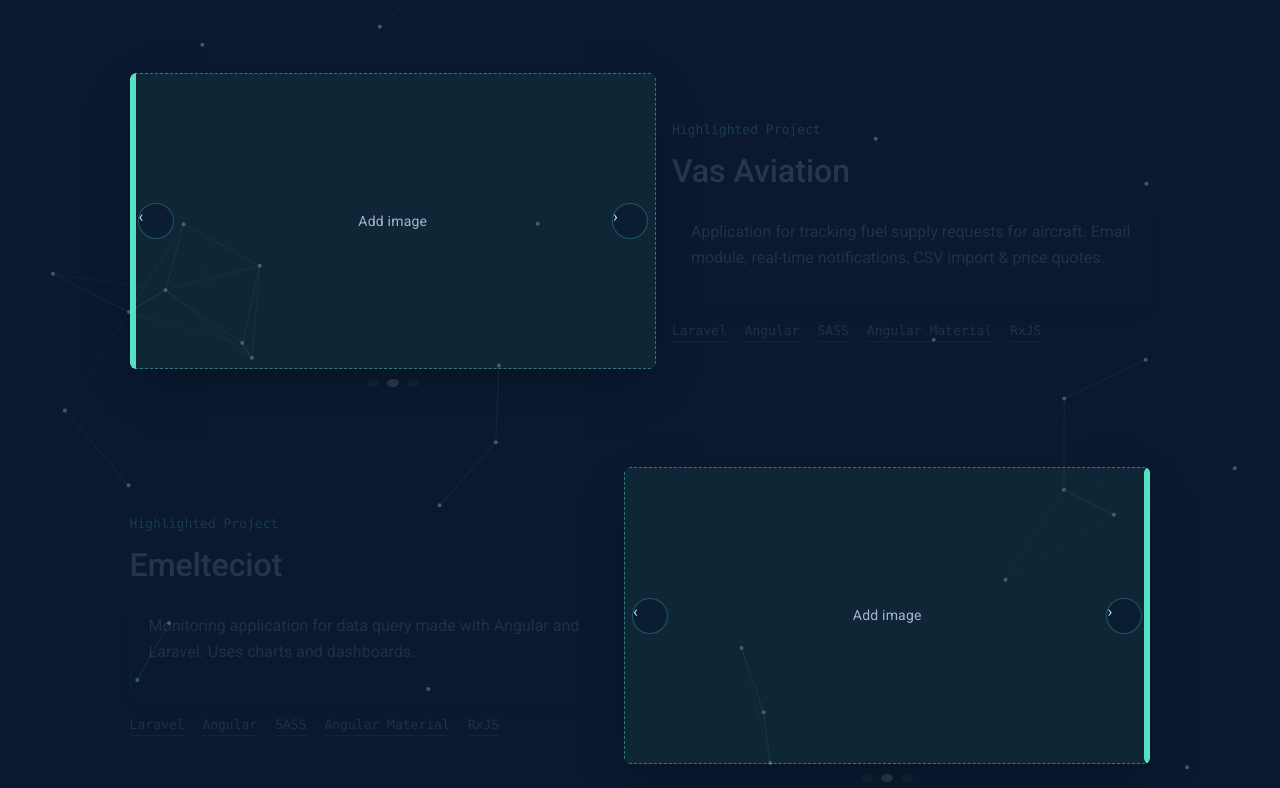
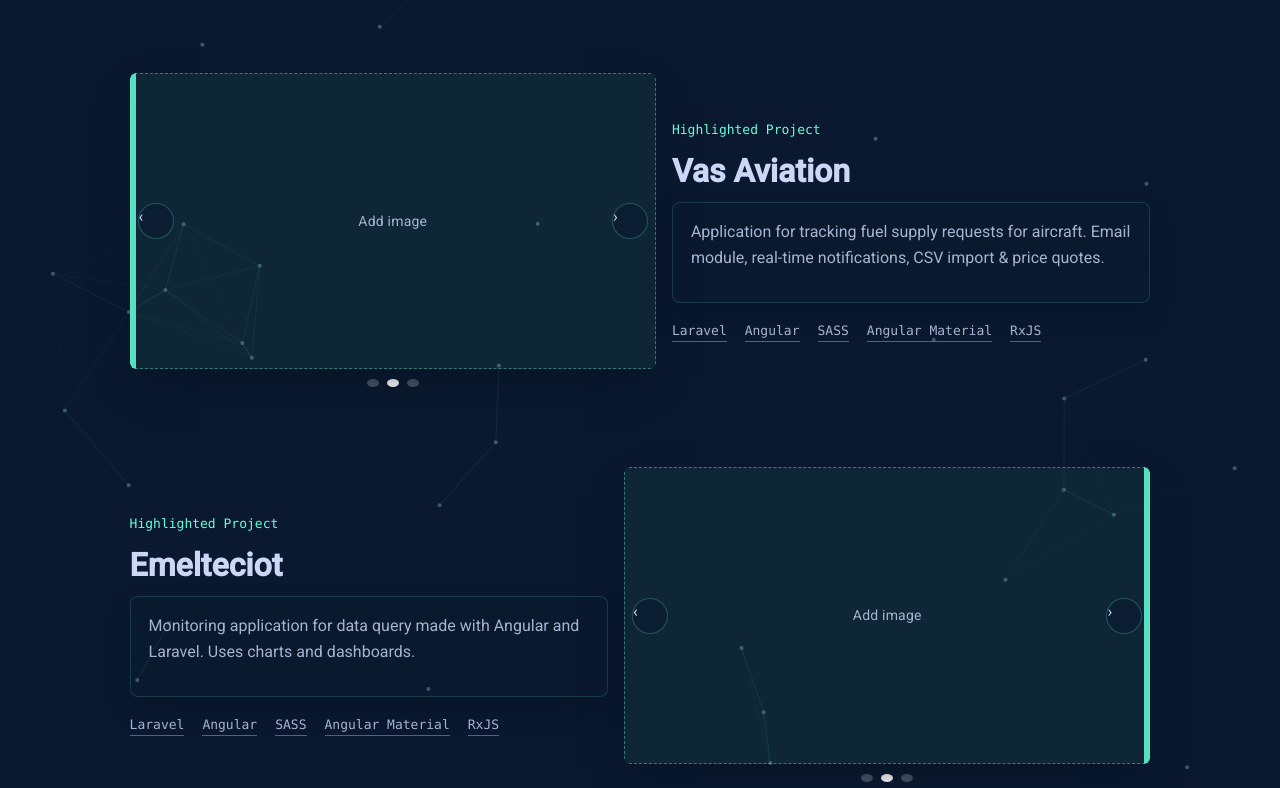
Before and after one commit to Arshiya-rze/Portfolio, an Angular app: page / in a window 1280 px wide. Shown: the part 2272-3060 px from the top of the page. Built offline with nearby package versions, Linux system fonts and the light colour scheme.

Commit message:
design proyects added without any image and animation

```diff
--- a/src/app/components/proyects/proyects.component.html
+++ b/src/app/components/proyects/proyects.component.html
@@ -1,4 +1,4 @@
-<section class="projects" id="projects">
+<section class="section proyects" id="projects">
     <div class="container">
         <div class="head">
             <h3 class="section-title">
--- a/src/app/components/proyects/proyects.component.scss
+++ b/src/app/components/proyects/proyects.component.scss
@@ -1,11 +1,12 @@
-.projects {
-    /* برای استقلال از روت، متغیرها را محلی گذاشتیم. اگر قبلاً سراسری داری حذف‌شان کن. */
+.proyects {
     --green: #64ffda;
     --text: #a8b2d1;
     --title: #ccd6f6;
     --panel: #0f2038;
     --shadow: rgba(2, 12, 27, .5);
 
+    position: relative;
+    isolation: isolate;
     color: var(--text);
 
     .container {
@@ -14,7 +15,6 @@
         padding: clamp(56px, 9vh, 96px) clamp(16px, 7vw, 96px);
     }
 
-    /* Title */
     .section-title {
         display: flex;
         align-items: center;
@@ -44,6 +44,8 @@
         grid-template-columns: 1fr;
         gap: 16px;
         margin: 80px 0;
+        position: relative;
+        z-index: 1;
     }
 
     .media {
@@ -53,6 +55,7 @@
 
         .frame {
             position: relative;
+            z-index: 1;
             width: min(720px, 100%);
             aspect-ratio: 16 / 9;
             border-radius: 6px;
@@ -60,7 +63,6 @@
             background: #09182c;
             box-shadow: 0 18px 40px -12px var(--shadow);
 
-            /* لهجه‌ی سبز سمت تصویر */
             &::after {
                 content: "";
                 position: absolute;
@@ -71,14 +73,16 @@
                 background: var(--green);
                 opacity: .85;
                 border-radius: 6px 0 0 6px;
+                z-index: 2;
+                pointer-events: none;
             }
         }
     }
 
-    /* جابجایی لهجه برای پروژه‌های زوج */
     .project.reverse .frame::after {
         left: auto;
         right: 0;
+        border-radius: 0 6px 6px 0;
     }
 
     .slide {
@@ -124,6 +128,7 @@
         color: var(--title);
         cursor: pointer;
         transition: .2s ease;
+        z-index: 3;
     }
 
     .nav:hover {
@@ -143,6 +148,7 @@
         display: flex;
         gap: 8px;
         margin-top: 10px;
+    }
 
     .dot {
         width: 8px;
@@ -156,11 +162,14 @@
     .dot.active {
         background: #fff;
     }
-    }
 
     .info {
         display: grid;
         gap: 12px;
+        position: relative;
+        z-index: 2;
+        color: var(--text);
+        opacity: 1;
 
         .kicker {
             margin: 0;
@@ -173,6 +182,7 @@
             margin: 0;
             color: var(--title);
             font-size: clamp(22px, 3.5vw, 32px);
+            font-weight: 700;
         }
 
         .blurb {
@@ -182,6 +192,7 @@
             box-shadow: 0 12px 30px -10px var(--shadow);
             padding: 16px 18px;
             border-radius: 8px;
+            color: var(--text);
         }
 
         .tech {
@@ -205,7 +216,6 @@
         }
     }
 
-    /* دسکتاپ: دو ستونه و آینه‌ای شدن */
     @media (min-width: 992px) {
         .project {
             grid-template-columns: 1.1fr 1fr;
--- a/src/app/components/proyects/proyects.component.ts
+++ b/src/app/components/proyects/proyects.component.ts
@@ -16,7 +16,6 @@ interface Project {
   styleUrl: './proyects.component.scss'
 })
 export class ProyectsComponent implements OnInit, OnDestroy {
-  // ⚠️ جای عکس‌ها عمداً خالی گذاشته شده (null). بعداً فقط مسیر عکس‌ها را جایگزین کن.
   projects: Project[] = [
     {
       title: 'Vas Aviation',
@@ -84,7 +83,6 @@ export class ProyectsComponent implements OnInit, OnDestroy {
     this.paused[i] = inside;
   }
 
-  // ساده‌ترین سوایپ لمسی
   private startX = 0;
   private swipingIdx: number | null = null;
 
```
Lines whose indentation alone changed are shown as unchanged.
